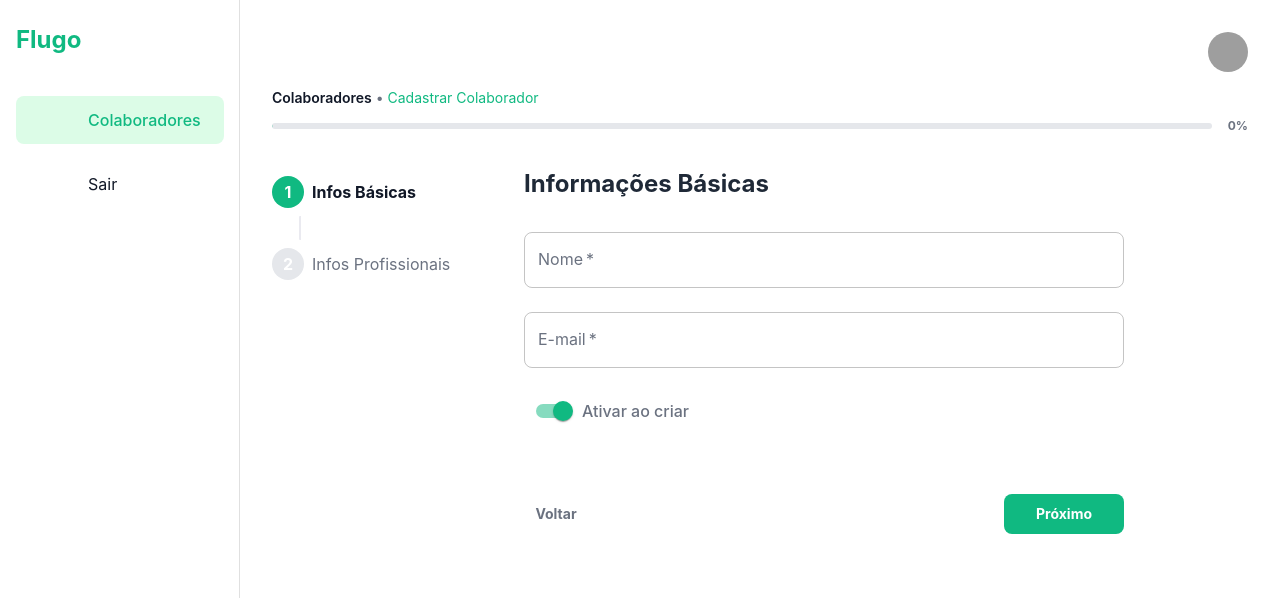
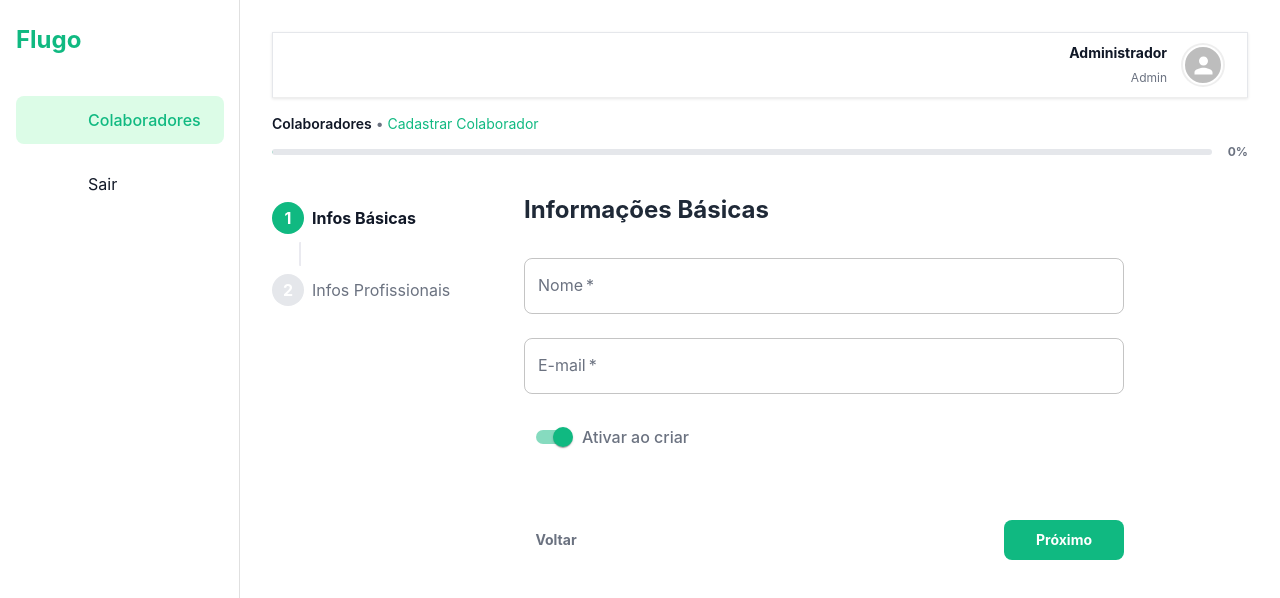
Before and after one commit to adriano-franca/flugo-test, a React (Vite) app: page /colaboradores/novo in a window 1280 px wide. Shown: the top 598 px of the page. Built offline with nearby package versions, Linux system fonts and the light colour scheme; no server answers; the database is empty; sample sign-in values are in the browser's storage; grey boxes are pictures that could not be loaded; some icons are missing.

Commit message:
configurando foto do header e corrigindo uso de firebase

```diff
--- a/src/components/Header.tsx
+++ b/src/components/Header.tsx
@@ -1,9 +1,80 @@
-import { Avatar, Box } from "@mui/material"
+import {
+  AppBar,
+  Avatar,
+  Box,
+  IconButton,
+  Toolbar,
+  Typography,
+  useMediaQuery,
+  useTheme
+} from "@mui/material"
+import MenuIcon from "@mui/icons-material/Menu"
+import { usePerfil } from "../hooks/usePerfil"
 
 export function Header() {
+  const theme = useTheme()
+  const isMobile = useMediaQuery(theme.breakpoints.down("md"))
+  const { nome, foto, atualizarFoto } = usePerfil()
+
+  const handleFileChange = (event: React.ChangeEvent<HTMLInputElement>) => {
+    if (event.target.files && event.target.files[0]) {
+      atualizarFoto(event.target.files[0])
+    }
+  }
+
   return (
-    <Box display="flex" justifyContent="flex-end" mb={2}>
-      <Avatar src="https://i.pravatar.cc/150" />
-    </Box>
+    <AppBar
+      position="static"
+      color="transparent"
+      elevation={0}
+      sx={{ borderBottom: "1px solid #eee", bgcolor: "white", mb: 2 }}
+    >
+      <Toolbar>
+        {isMobile && (
+          <IconButton edge="start" color="inherit" aria-label="menu" sx={{ mr: 2 }}>
+            <MenuIcon />
+          </IconButton>
+        )}
+
+        <Box sx={{ flexGrow: 1 }} />
+
+        <Box display="flex" alignItems="center" gap={2}>
+          <Box textAlign="right" display={{ xs: "none", sm: "block" }}>
+            <Typography variant="subtitle2" color="text.primary" fontWeight="bold">
+              {nome}
+            </Typography>
+            <Typography variant="caption" color="text.secondary">
+              Admin
+            </Typography>
+          </Box>
+
+          <Box position="relative">
+            <input
+              accept="image/*"
+              style={{ display: 'none' }}
+              id="avatar-upload-local"
+              type="file"
+              onChange={handleFileChange}
+            />
+            <label htmlFor="avatar-upload-local">
+              <IconButton component="span" sx={{ p: 0 }}>
+                <Avatar
+                  src={foto}
+                  alt={nome}
+                  sx={{
+                    width: 40,
+                    height: 40,
+                    cursor: "pointer",
+                    border: "2px solid white",
+                    boxShadow: "0 0 0 2px #eee",
+                    "&:hover": { opacity: 0.8 }
+                  }}
+                />
+              </IconButton>
+            </label>
+          </Box>
+        </Box>
+      </Toolbar>
+    </AppBar>
   )
 }
--- /dev/null
+++ b/src/hooks/usePerfil.ts
@@ -0,0 +1,28 @@
+import { useState } from "react";
+
+const STORAGE_KEY = "avatar_admin_v1";
+
+export function usePerfil() {
+  const nome = "Administrador";
+
+  const [foto, setFoto] = useState<string>(() => {
+    const fotoSalva = localStorage.getItem(STORAGE_KEY);
+    return fotoSalva || "";
+  });
+
+  const atualizarFoto = (arquivo: File) => {
+    if (!arquivo) return;
+
+    const reader = new FileReader();
+
+    reader.onloadend = () => {
+      const base64String = reader.result as string;
+      setFoto(base64String);
+      localStorage.setItem(STORAGE_KEY, base64String);
+    };
+
+    reader.readAsDataURL(arquivo);
+  };
+
+  return { nome, foto, atualizarFoto };
+}
--- a/src/services/firebase.ts
+++ b/src/services/firebase.ts
@@ -1,25 +1,16 @@
-// Import the functions you need from the SDKs you need
 import { initializeApp } from "firebase/app";
 import { getFirestore } from "firebase/firestore";
 import { getAuth } from "firebase/auth";
-//import { getAnalytics } from "firebase/analytics";
-// TODO: Add SDKs for Firebase products that you want to use
-// https://firebase.google.com/docs/web/setup#available-libraries
 
-// Your web app's Firebase configuration
-// For Firebase JS SDK v7.20.0 and later, measurementId is optional
 const firebaseConfig = {
-  apiKey: "AIzaSyD4HyqMmO4ejQgRBpoWS9ur3UEZRSYDIPA",
-  authDomain: "flugo-test.firebaseapp.com",
-  projectId: "flugo-test",
-  storageBucket: "flugo-test.firebasestorage.app",
-  messagingSenderId: "941261968582",
-  appId: "1:941261968582:web:e10e6f243647207fe5f3c7",
-  measurementId: "G-CWF239KCL9"
+  apiKey: import.meta.env.VITE_API_KEY,
+  authDomain: import.meta.env.VITE_AUTH_DOMAIN,
+  projectId: import.meta.env.VITE_PROJECT_ID,
+  storageBucket: import.meta.env.VITE_STORAGE_BUCKET,
+  messagingSenderId: import.meta.env.VITE_MESSAGING_SENDER_ID,
+  appId: import.meta.env.VITE_APP_ID
 };
 
-// Initialize Firebase
 const app = initializeApp(firebaseConfig);
-//const analytics = getAnalytics(app);
 export const db = getFirestore(app);
 export const auth = getAuth(app);
```
Also changed, not shown: 1 other file (tests, documents, lock files or other folders).
